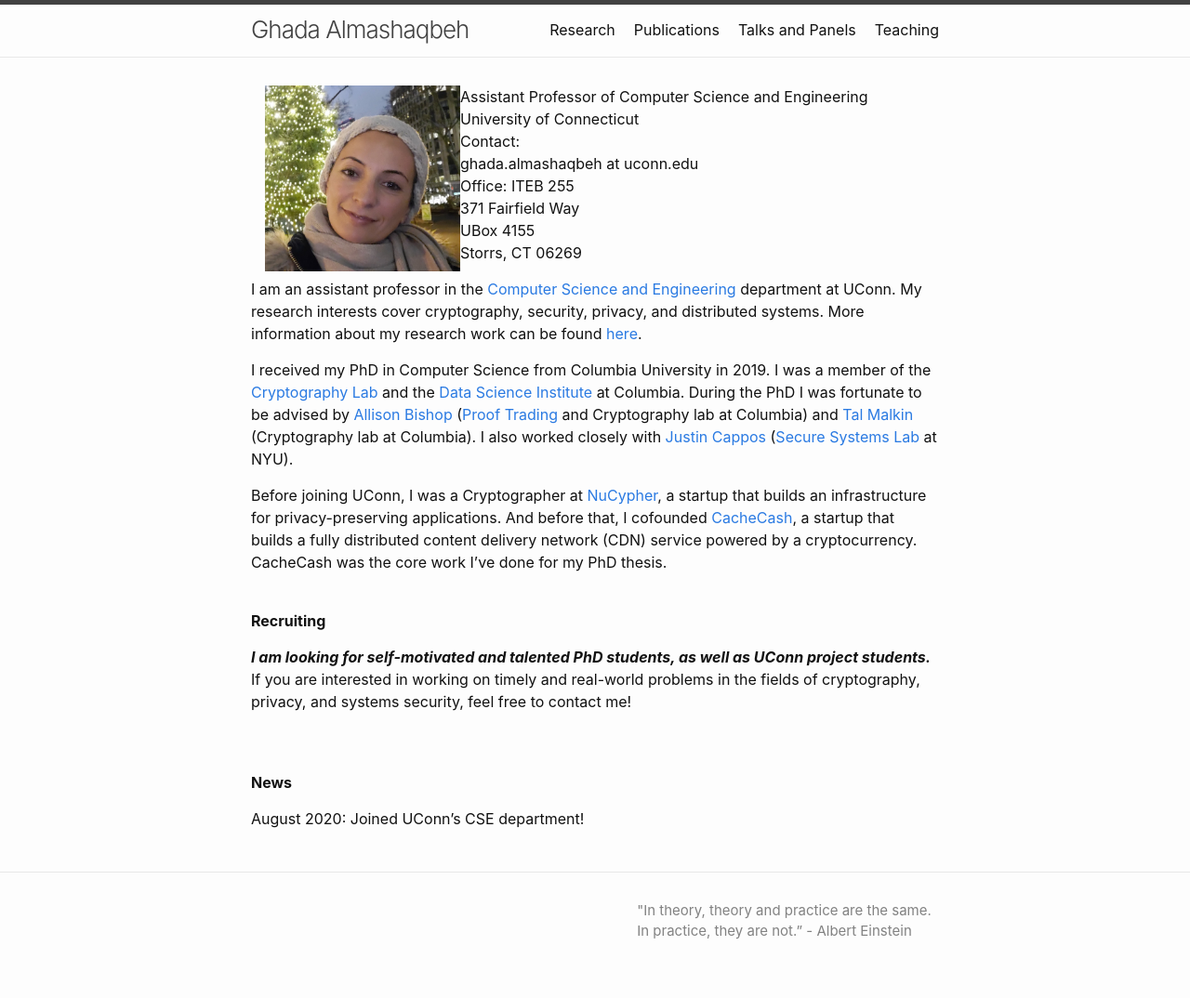
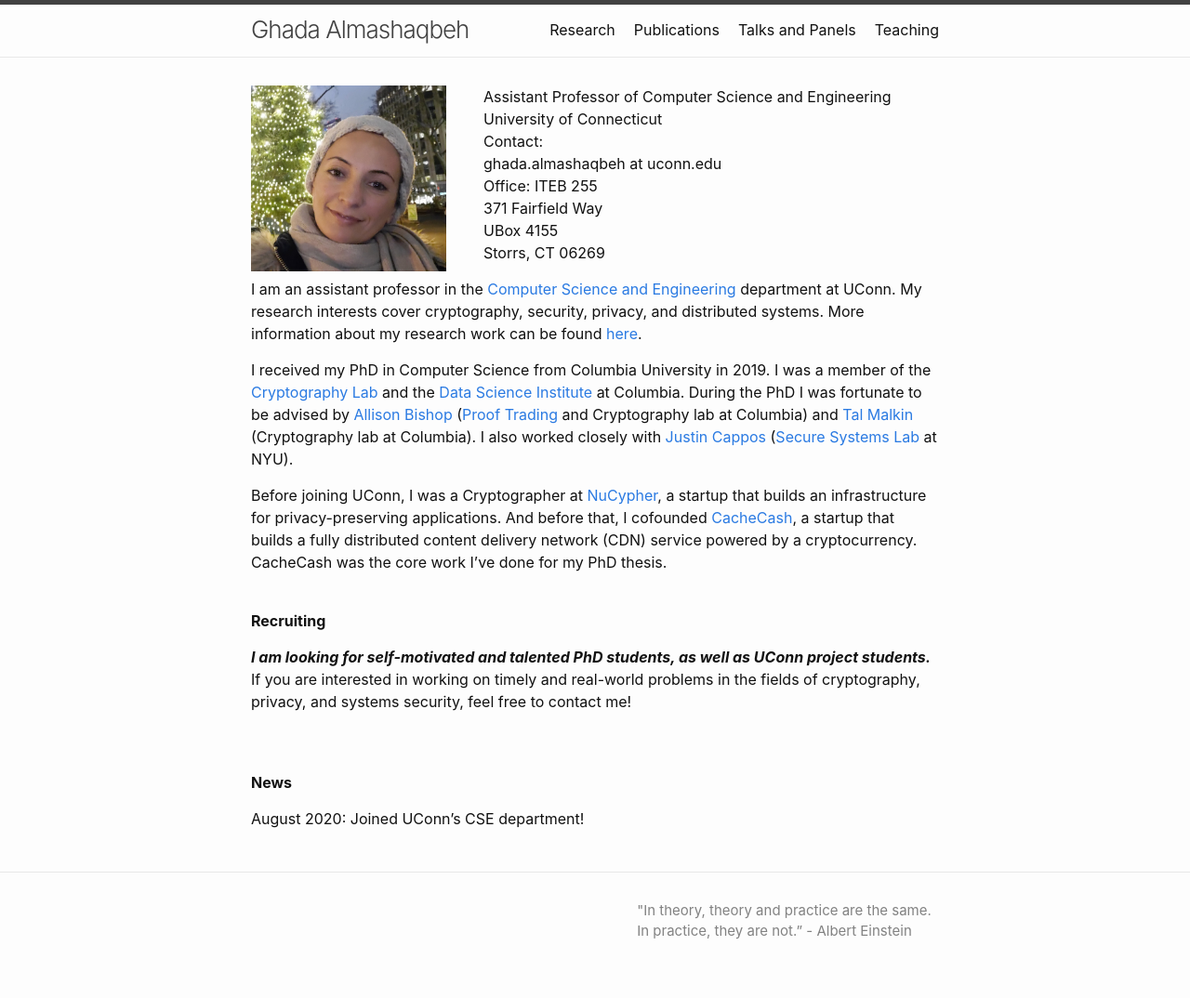
Before and after one commit to GhadaAlmashaqbeh/GhadaAlmashaqbeh.github.io, a Jekyll site: the page built from index.md, in a window 1280 px wide. Shown: the whole page at 93% size. Built offline with Jekyll 4.4.1, drawn with Linux system fonts in a browser that asks for light colours.

Commit message:
add contact

```diff
--- a/index.md
+++ b/index.md
@@ -5,7 +5,7 @@ layout: default
 <div class="grid">
     <div class="col-1-2">
        <div class="content">
-           <img style="float: left;margin-left: 15px;" src="images/ghada0.jpg" alt="myprofile" width="210" height="200">
+           <img style="float: left;margin-right: 40px;" src="images/ghada0.jpg" alt="myprofile" width="210" height="200">
        </div>
     </div>
     <div class="col-1-2">
```
